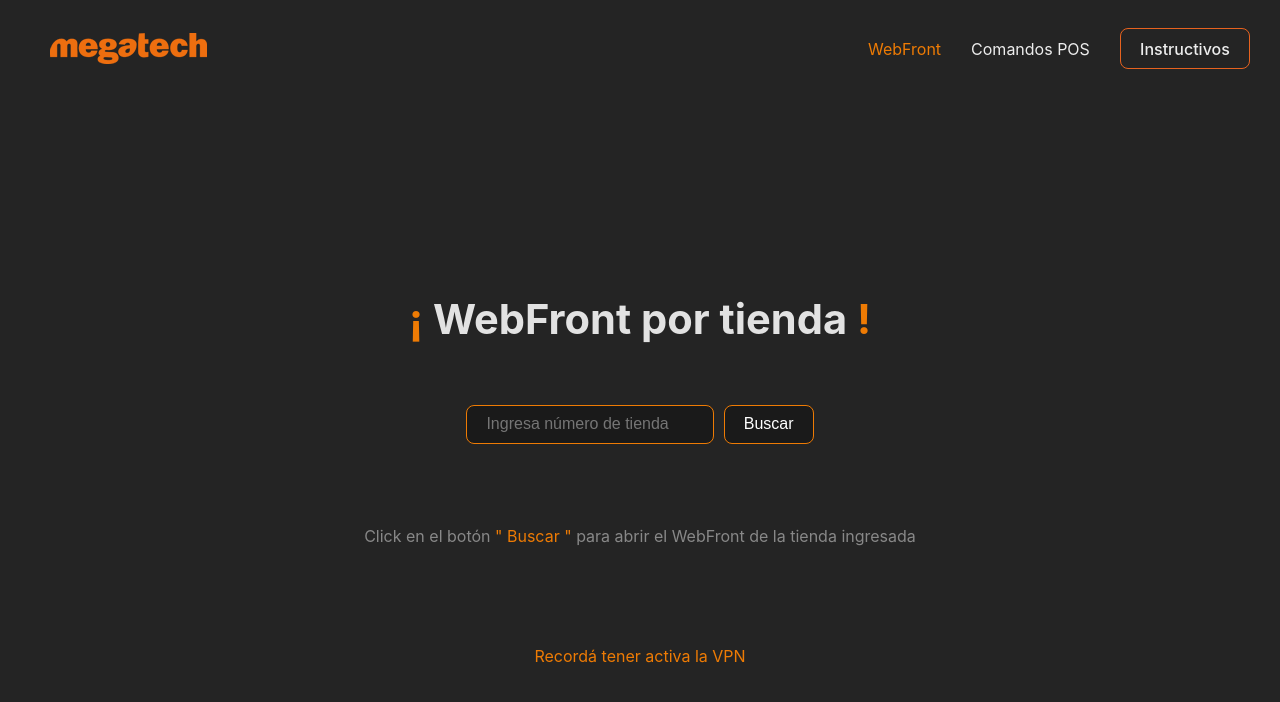
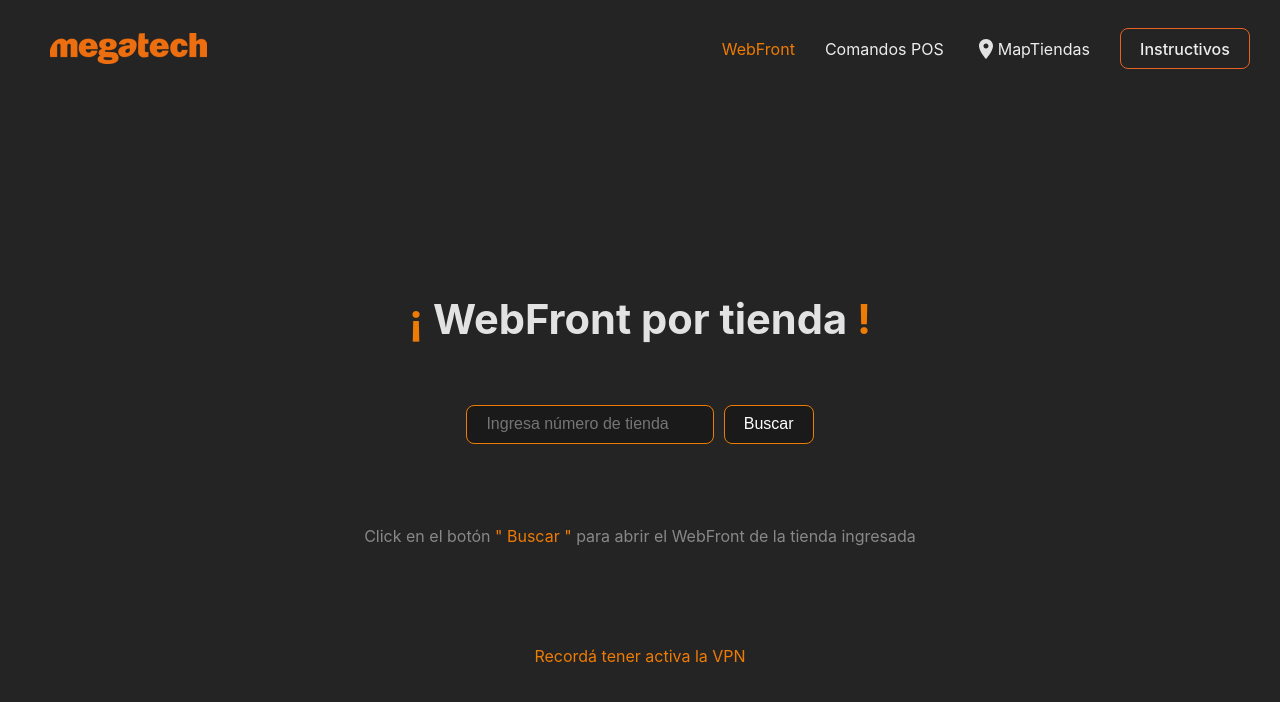
Before and after one commit to jlchurruarin/WebFrontTiendas, a React (Vite) app: page / in a window 1280 px wide. Shown: the top 702 px of the page. Built offline with nearby package versions, Linux system fonts and the light colour scheme.

Commit message:
map tiendas

```diff
--- a/src/components/Nav/Nav.jsx
+++ b/src/components/Nav/Nav.jsx
@@ -1,5 +1,6 @@
 import React from "react";
 import Button from "@mui/material/Button";
+import LocationOnIcon from '@mui/icons-material/LocationOn';
 import { NavLink } from "react-router-dom";
 import megaLogo from  '../../assets/mega.png'
 import styles from '../Nav/Nav.module.css';
@@ -34,6 +35,7 @@ function Nav(){
                     Comandos POS
                   </NavLink>
                 </li>
+                <li><LocationOnIcon/><a href="https://www.google.com/maps/d/u/0/viewer?mid=1fROX-tIf7FeQf03IzBbFN0D2bhj5A_s&ll=-31.74198896616553%2C-55.02777490954791&z=4" target="_blank">MapTiendas</a></li>
                 <li><a className={styles.button} href="https://sites.google.com/gdnargentina.com/mdamegatech/instructivos" target="_blank">Instructivos</a></li>
           </ul>
         </nav>
--- a/src/components/Nav/Nav.module.css
+++ b/src/components/Nav/Nav.module.css
@@ -5,6 +5,8 @@
 }
 .nav li{
     list-style: none;
+    display: flex;
+    align-items: center;
 }
 .liLink ul{
     padding: 0;
```
